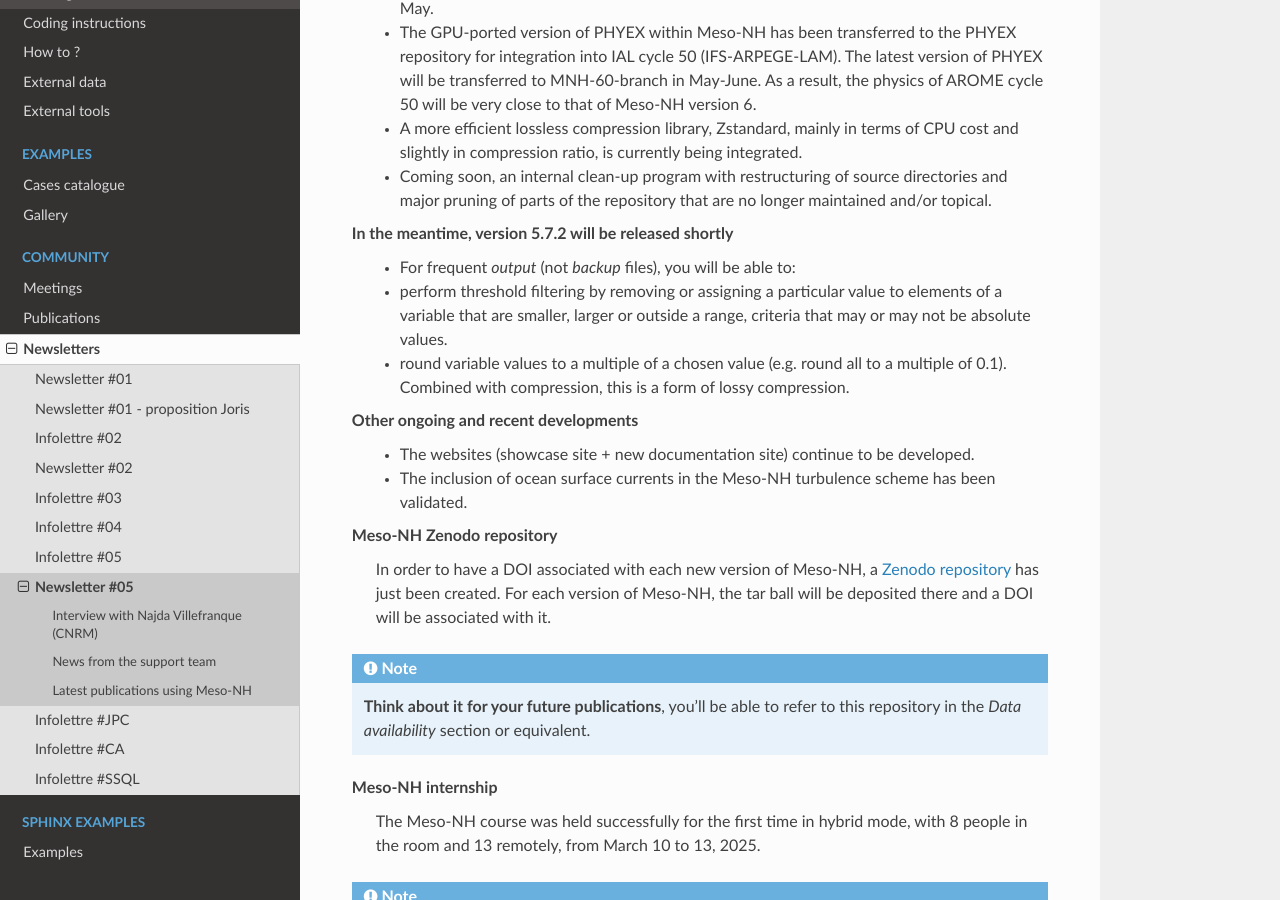
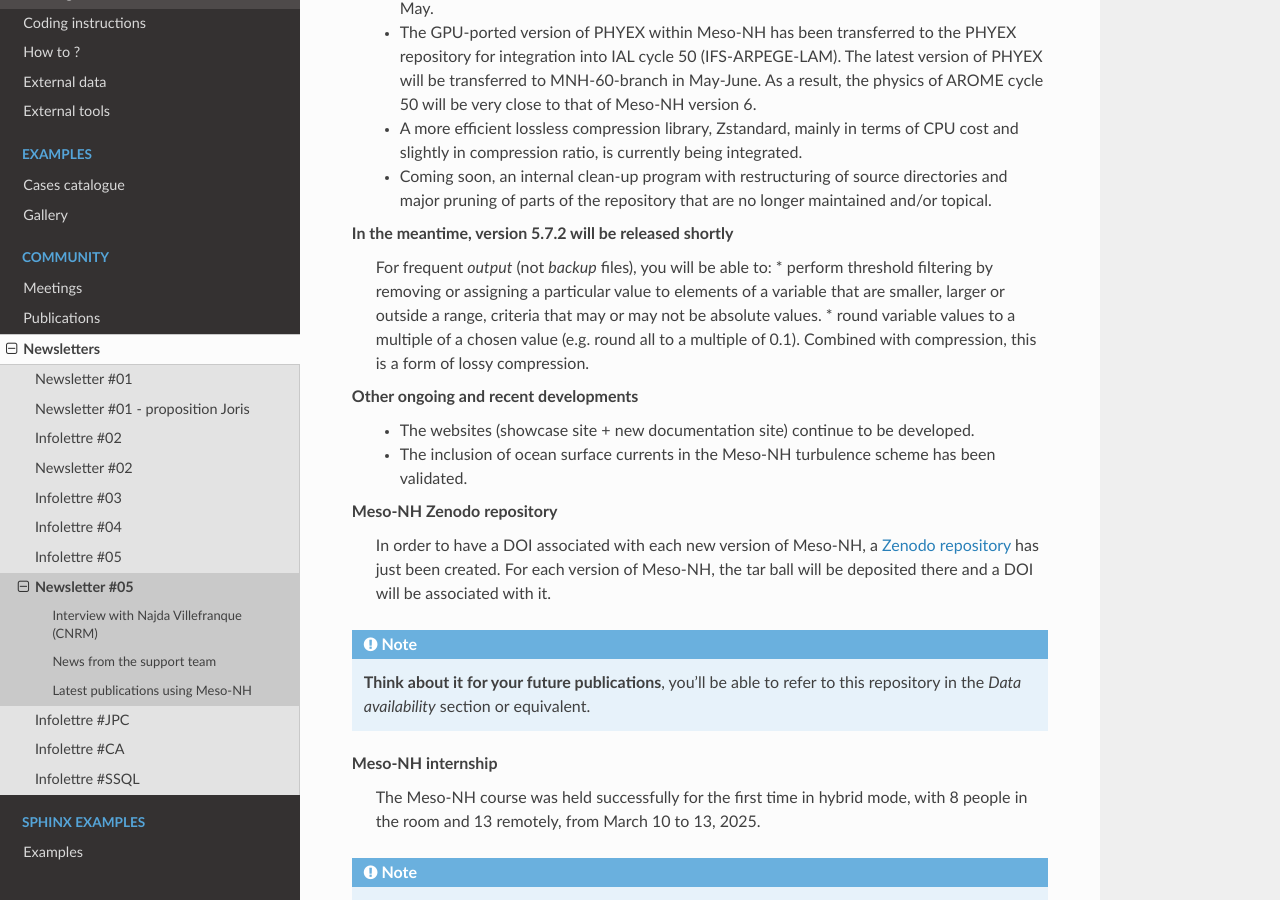
Before and after one commit to JorisPianezze/mesonh_beta_test_guide, a Sphinx documentation site: the page built from docs/source/community/newsletters/newsletter_05_en.rst, in a window 1280 px wide and 900 px high, scrolled down 2409 px. Built offline with Sphinx 7.4.7 and the Read the Docs theme 3.1.0, drawn with Linux system fonts in a browser that asks for light colours; pages that are not in the unit, such as notebooks, are missing from menus.

```diff
--- a/docs/source/community/newsletters/newsletter_05_en.rst
+++ b/docs/source/community/newsletters/newsletter_05_en.rst
@@ -58,9 +58,9 @@ Version 6
   - Coming soon, an internal clean-up program with restructuring of source directories and major pruning of parts of the repository that are no longer maintained and/or topical.
 
 In the meantime, version 5.7.2 will be released shortly
-  - For frequent *output* (not *backup* files), you will be able to:
-  - perform threshold filtering by removing or assigning a particular value to elements of a variable that are smaller, larger or outside a range, criteria that may or may not be absolute values.
-  - round variable values to a multiple of a chosen value (e.g. round all to a multiple of 0.1). Combined with compression, this is a form of lossy compression.
+  For frequent *output* (not *backup* files), you will be able to:
+  * perform threshold filtering by removing or assigning a particular value to elements of a variable that are smaller, larger or outside a range, criteria that may or may not be absolute values.
+  * round variable values to a multiple of a chosen value (e.g. round all to a multiple of 0.1). Combined with compression, this is a form of lossy compression.
 
 
 Other ongoing and recent developments
```
